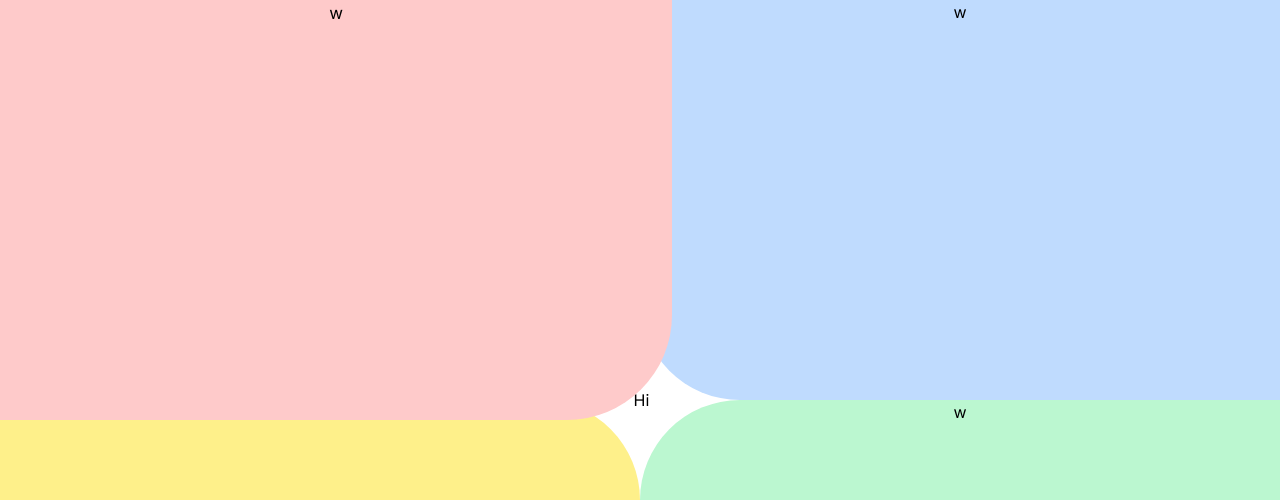
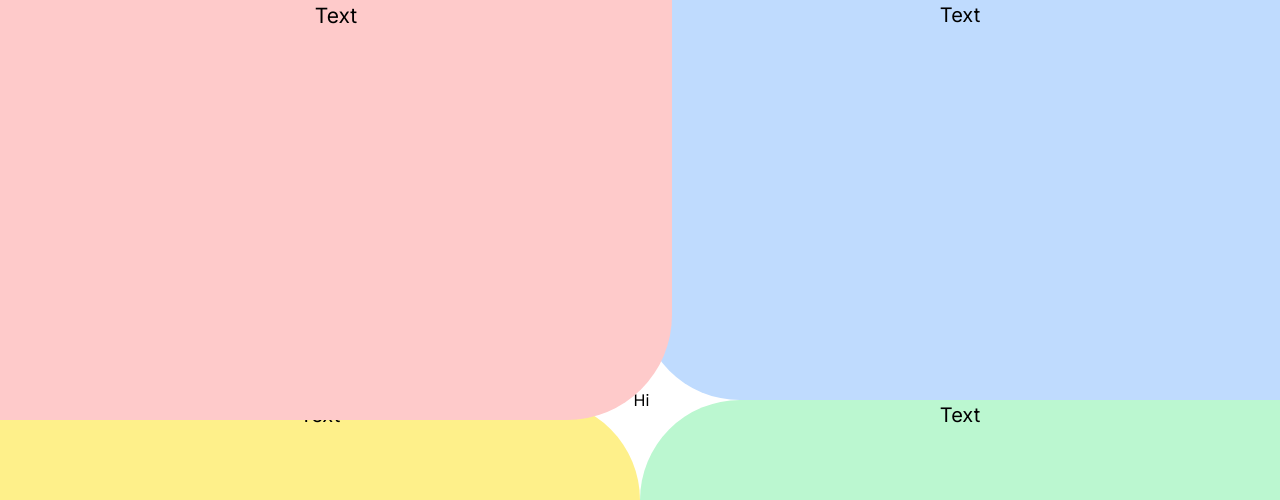
Before and after one commit to JarIsCoding/seasons, a Next.js app: page / in a window 1280 px wide. Shown: the top 500 px of the page. Built offline with nearby package versions, Linux system fonts and the light colour scheme.

Commit message:
click to open with animation

```diff
--- a/src/app/globals.css
+++ b/src/app/globals.css
@@ -20,6 +20,7 @@
     transform: scale(1.05);
   }
 }
+
 @keyframes sizeDown {
   0%{
     transform: scale(1.05);
@@ -30,3 +31,17 @@
     z-index: 20;
   }
 }
+
+.clickExpand{
+  animation: expand 1s 1 linear ease-in;
+  transform: scale(1.5);
+}
+
+@keyframes expand {
+  0%{
+    transform: scale(1);
+  }
+  100%{
+    transform: scale(1.5);
+  }
+}
--- a/src/app/page.tsx
+++ b/src/app/page.tsx
@@ -4,7 +4,7 @@ import { useEffect, useState } from "react";
 
 export default function Home() {
 
-  const [currentClick, setCurrentClick] = useState<string>();
+  const [currentClick, setCurrentClick] = useState<string | null>(null);
 
   useEffect(() => {
     console.log(currentClick)
@@ -17,19 +17,20 @@ export default function Home() {
         absolute left-0 top-0
         bg-red-200
         origin-top-left
+        transition-all duration-500 ease-in-out
         ${currentClick === 'TL' ? 'w-full h-full z-30' : 'w-1/2 h-1/2 hover:z-20 z-10 hoverBig rounded-br-[100px]'}
       `}
         onClick={() => setCurrentClick('TL')}
       >
-        <div className={`${currentClick ? 'block' : 'hidden'}`} onClick={(e) => {
+        <div className={`p-2 text-[20px] ${currentClick === 'TL' ? 'block' : 'hidden'}`} onClick={(e) => {
           e.stopPropagation();
-          setCurrentClick('')
+          setCurrentClick(null)
         }
         }>
           x
         </div>
-        <div className="text-center">
-          w
+        <div className="text-center text-[20px] mx-20">
+          Text
         </div>
       </div>
 
@@ -38,19 +39,20 @@ export default function Home() {
         absolute right-0 top-0
         bg-blue-200
         origin-top-right
+        transition-all duration-500 ease-in-out
         ${currentClick === 'TR' ? 'w-full h-full z-30' : 'w-1/2 h-1/2 hover:z-20 z-10 hoverBig rounded-bl-[100px]'}
         `}
         onClick={() => setCurrentClick('TR')}
       >
-        <div className={`${currentClick ? 'block' : 'hidden'}`} onClick={(e) => {
+        <div className={`p-2 text-[20px] ${currentClick === 'TR' ? 'block' : 'hidden'}`} onClick={(e) => {
           e.stopPropagation();
-          setCurrentClick('')
+          setCurrentClick(null)
         }
         }>
           x
         </div>
-        <div className="text-center">
-          w
+        <div className="text-center text-[20px] mx-20">
+          Text
         </div>
 
       </div>
@@ -60,19 +62,20 @@ export default function Home() {
         absolute left-0 bottom-0
         bg-yellow-200
         origin-bottom-left
+        transition-all duration-500 ease-in-out
         ${currentClick === 'BL' ? 'w-full h-full z-30' : 'w-1/2 h-1/2 hover:z-20 z-10 hoverBig rounded-tr-[100px]'}
         `}
         onClick={() => setCurrentClick('BL')}
       >
-        <div className={`${currentClick ? 'block' : 'hidden'}`} onClick={(e) => {
+        <div className={`p-2 text-[20px] ${currentClick === 'BL' ? 'block' : 'hidden'}`} onClick={(e) => {
           e.stopPropagation();
-          setCurrentClick('')
+          setCurrentClick(null)
         }
         }>
           x
         </div>
-        <div className="text-center">
-          w
+        <div className="text-center text-[20px] mx-20">
+          Text
         </div>
       </div>
 
@@ -81,19 +84,20 @@ export default function Home() {
         absolute right-0 bottom-0
         bg-green-200
         origin-bottom-right
+        transition-all duration-500 ease-in-out
         ${currentClick === 'BR' ? 'w-full h-full z-30' : 'w-1/2 h-1/2 hover:z-20 z-10 hoverBig rounded-tl-[100px]'}
         `}
         onClick={() => setCurrentClick('BR')}
       >
-        <div className={`${currentClick ? 'block' : 'hidden'}`} onClick={(e) => {
+        <div className={`p-2 text-[20px] ${currentClick === 'BR' ? 'block' : 'hidden'}`} onClick={(e) => {
           e.stopPropagation();
-          setCurrentClick('')
+          setCurrentClick(null)
         }
         }>
           x
         </div>
-        <div className="text-center">
-          w
+        <div className="text-center text-[20px] mx-20">
+          Text
         </div>
       </div>
 
```
